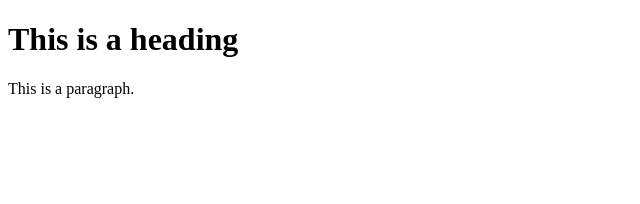
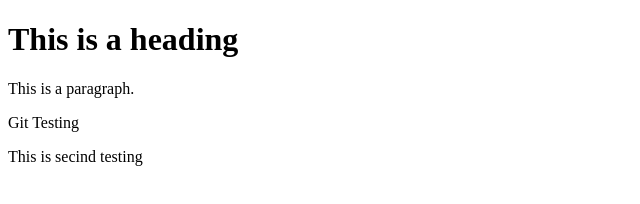
Before and after one commit to sup0808/git-test, a plain HTML site: page index.html in a window 1280 px wide. Shown: the whole page, without its empty margins (0-640 px from the left). Drawn offline with Linux system fonts and the light colour scheme.

Commit message:
Third commit

```diff
--- a/index.html
+++ b/index.html
@@ -5,6 +5,8 @@
 
 <h1>This is a heading</h1>
 <p>This is a paragraph.</p>
+<P>Git Testing</P>
+<p>This is secind testing</p>
 
 </body>
 </html>
```
